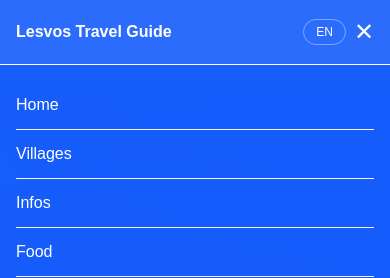
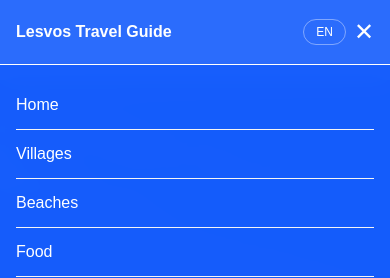
Before and after one commit to amamouridis06/lesvos-travel-guide, a Next.js app: page / in a window 390 px wide. Both pictures are taken after a click on the button "Toggle menu". Shown: the top 278 px of the page. Built offline with nearby package versions, Linux system fonts and the light colour scheme.

Commit message:
Update NavBar.tsx

```diff
--- a/components/NavBar.tsx
+++ b/components/NavBar.tsx
@@ -103,11 +103,11 @@ export default function NavBar() {
             </Link>
 
             <Link
-              href="/infos"
+              href="/beaches"
               onClick={closeMenu}
               className="py-3 text-neutral-800 border-b border-neutral-100"
             >
-              Infos
+              Beaches
             </Link>
 
             <Link
```
